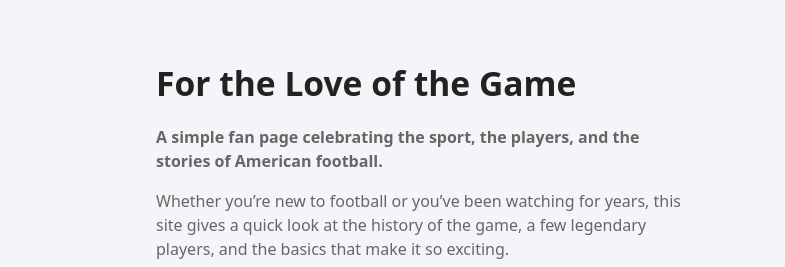
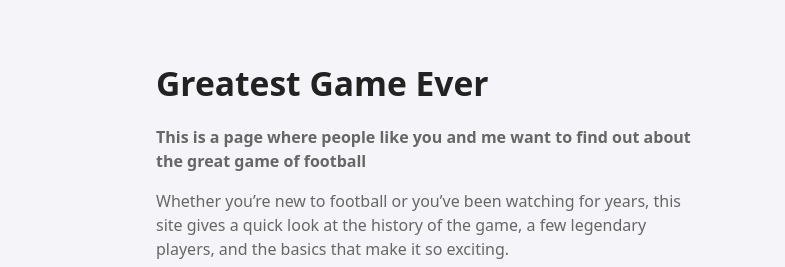
Before and after one commit to Detlaffd1/Final-Project-mine2-Dylan-Detlaff, a plain HTML site: page index.html in a window 1280 px wide. Shown: the part 87-354 px from the top of the page, 0-785 px from the left. Drawn offline with Linux system fonts and the light colour scheme.

Commit message:
Update index.html

```diff
--- a/index.html
+++ b/index.html
@@ -28,9 +28,9 @@
 <main>
   <section class="hero">
     <div class="hero-text">
-      <h1>For the Love of the Game</h1>
+      <h1>Greatest Game Ever</h1>
       <p class="hero-tagline">
-        A simple fan page celebrating the sport, the players, and the stories of American football.
+        This is a page where people like you and me want to find out about the great game of football
       </p>
       <p>
         Whether you’re new to football or you’ve been watching for years, this site gives a quick look at
```
